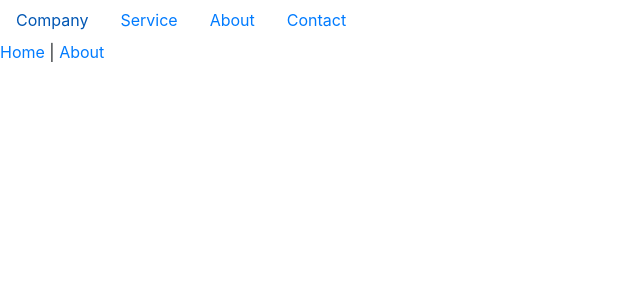
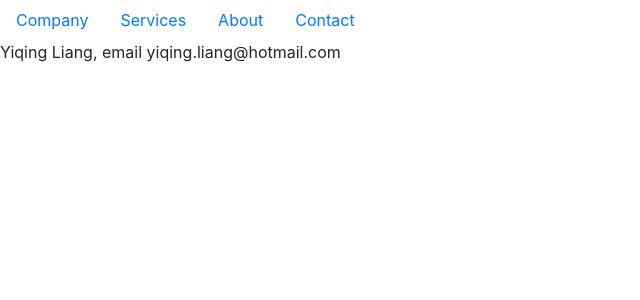
Before and after one commit to anson2004/vue-starter, a Vue app: page /#/contact in a window 1280 px wide. Shown: the top 300 px of the page, without its empty margins (0-640 px from the left). Built offline with nearby package versions, Linux system fonts and the light colour scheme.

Commit message:
basic routing

```diff
--- a/src/App.vue
+++ b/src/App.vue
@@ -1,10 +1,7 @@
 <template>
   <div id="app">
     <NavBar msg="Company"/>
-    <div id="nav">
-      <router-link to="/">Home</router-link> |
-      <router-link to="/about">About</router-link>
-    </div>
+
     <router-view/>
   </div>
 </template>
@@ -21,7 +18,7 @@ export default {
 </script>
 
 <style>
-#app1 {
+#app22 {
   font-family: 'Avenir', Helvetica, Arial, sans-serif;
   -webkit-font-smoothing: antialiased;
   -moz-osx-font-smoothing: grayscale;
--- /dev/null
+++ b/src/components/Contact.vue
@@ -0,0 +1,11 @@
+<template>
+ <div>
+  Yiqing Liang, email yiqing.liang@hotmail.com
+</div>
+</template>
+
+<script>
+export default {
+  name: 'Contact',
+}
+</script>
--- a/src/components/NavBar.vue
+++ b/src/components/NavBar.vue
@@ -1,10 +1,10 @@
 <template>
  <div>
   <b-nav>
-    <b-nav-item active>Company</b-nav-item>
-    <b-nav-item>Service</b-nav-item>
-    <b-nav-item>About</b-nav-item>
-    <b-nav-item>Contact</b-nav-item>
+    <b-nav-item active> <router-link to="/company">Company</router-link></b-nav-item>
+    <b-nav-item><router-link to="/company">Services</router-link></b-nav-item>
+    <b-nav-item><router-link to="/about">About</router-link></b-nav-item>
+    <b-nav-item><router-link to="/contact">Contact</router-link></b-nav-item>
   </b-nav>
 </div>
 </template>
--- a/src/router.js
+++ b/src/router.js
@@ -1,7 +1,8 @@
 import Vue from 'vue'
 import Router from 'vue-router'
-import Home from './views/Home.vue'
+// import Home from './views/Home.vue'
 import Company from './components/Company.vue'
+import Contact from './components/Contact.vue'
 
 Vue.use(Router)
 
@@ -9,13 +10,18 @@ export default new Router({
   routes: [
     {
       path: '/',
-      name: 'home',
-      component: Home
+      name: 'main',
+      component: Company
     },
     {
       path: '/company',
       name: 'company',
       component: Company
+    },
+    {
+      path: '/contact',
+      name: 'contact',
+      component: Contact
     },
     {
       path: '/about',
```
Also changed, not shown: 1 other file (tests, documents, lock files or other folders).
